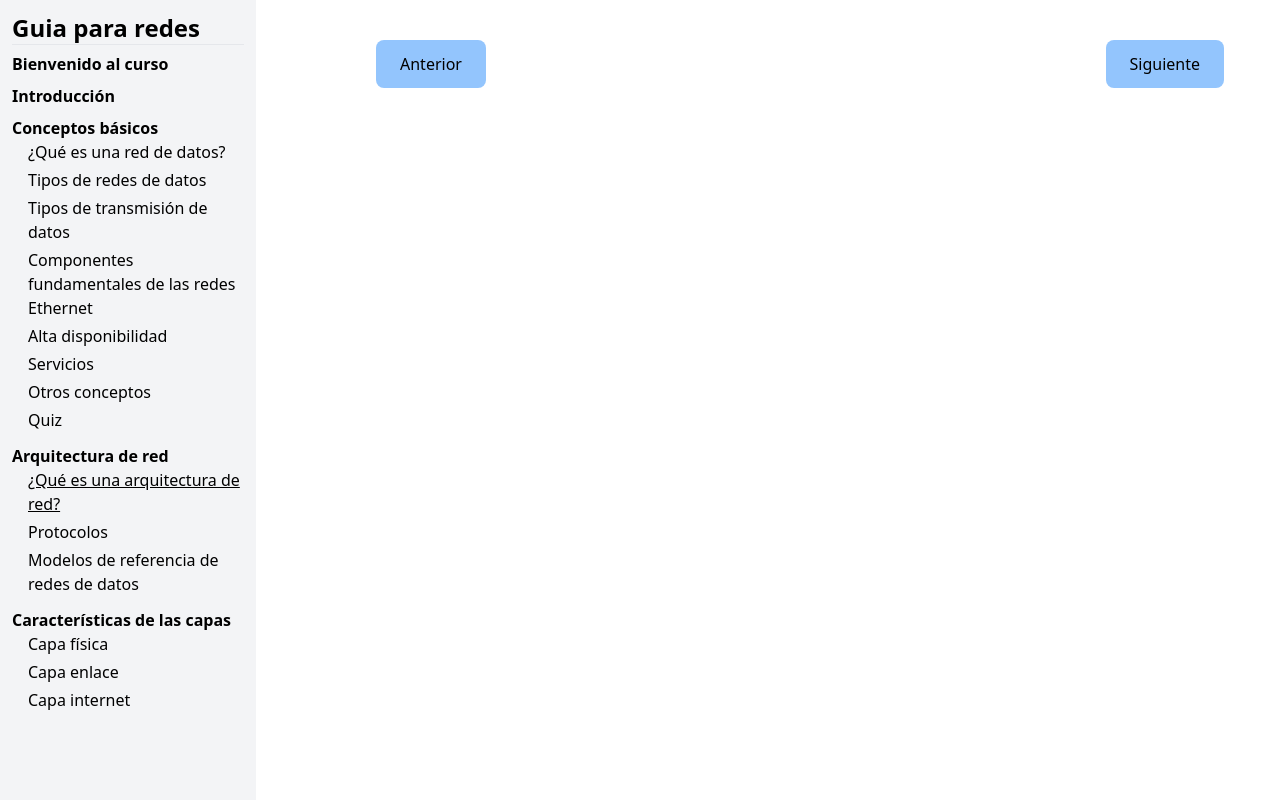
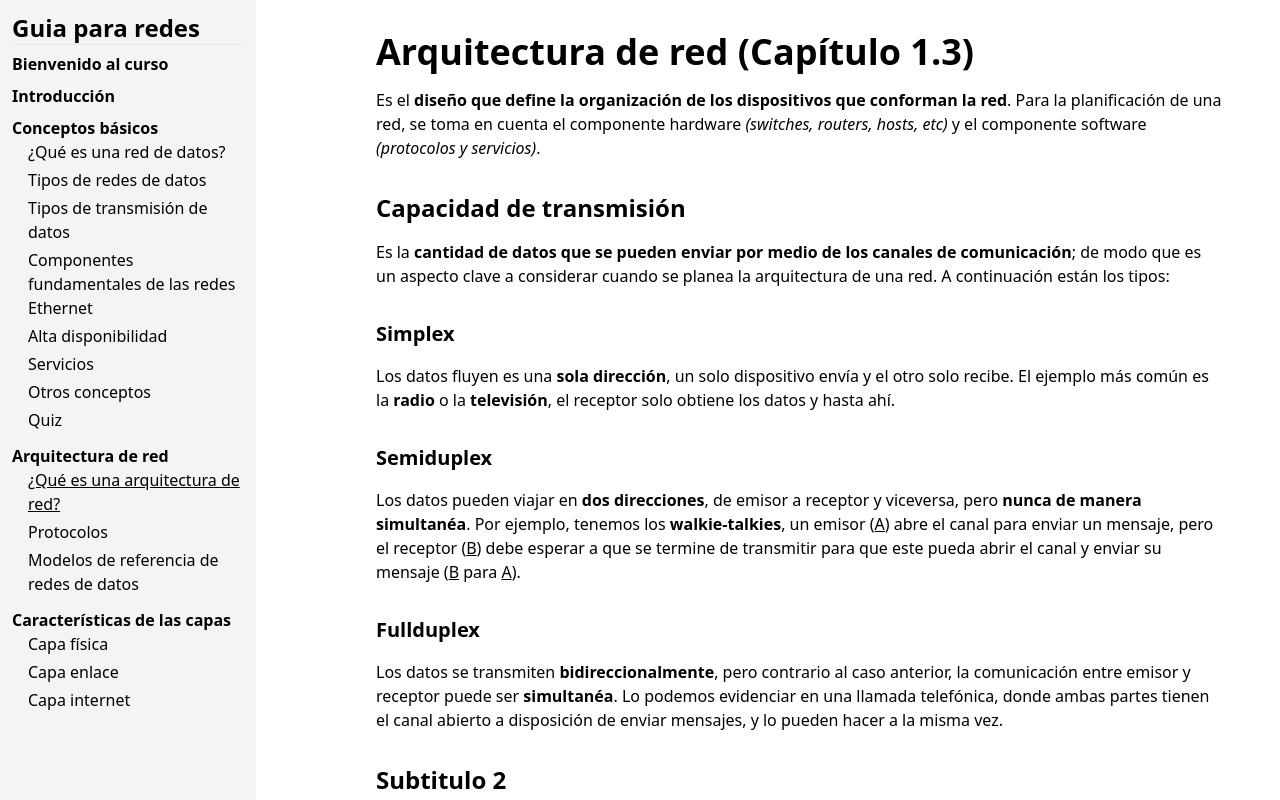
Before and after one commit to jeliasdiaz/Data-networks-guide, a React (Vite) app: page /arquitectura-red/que-es-una-arquitectura-red in a window 1280 px wide. Shown: the top 800 px of the page. Built offline with nearby package versions, Linux system fonts and the light colour scheme.

Commit message:
montar lo propuesto

```diff
--- a/src/App.jsx
+++ b/src/App.jsx
@@ -14,6 +14,7 @@ import { QuizConceptosBasicos } from './pages/Conceptos-basicos/QuizConceptosBas
 import { AltaDisponibilidad } from './pages/Conceptos-basicos/AltaDisponibilidad'
 import { ServiciosBasicos } from './pages/Conceptos-basicos/ServiciosBasicos'
 import { OtrosConceptos } from './pages/Conceptos-basicos/OtrosConceptos'
+import { ArquitecturaRed } from './pages/Conceptos-basicos/ArquitecturaRed'
 
 function App() {
 	return (
@@ -59,6 +60,10 @@ function App() {
 								path='/conceptos-basicos-quiz'
 								element={<QuizConceptosBasicos />}
 							/>
+							<Route
+								path='/arquitectura-red/que-es-una-arquitectura-red'
+								element={<ArquitecturaRed />}
+							/>
 						</Routes>
 						<BottomNavigation />
 					</div>
--- /dev/null
+++ b/src/pages/Conceptos-basicos/ArquitecturaRed.jsx
@@ -0,0 +1,5 @@
+import data from '../../data/ArquitecturaRed.json'
+import ContentRenderer from '../../utils/ContentRenderer'
+export const ArquitecturaRed = () => {
+	return <ContentRenderer data={data} />
+}
```
